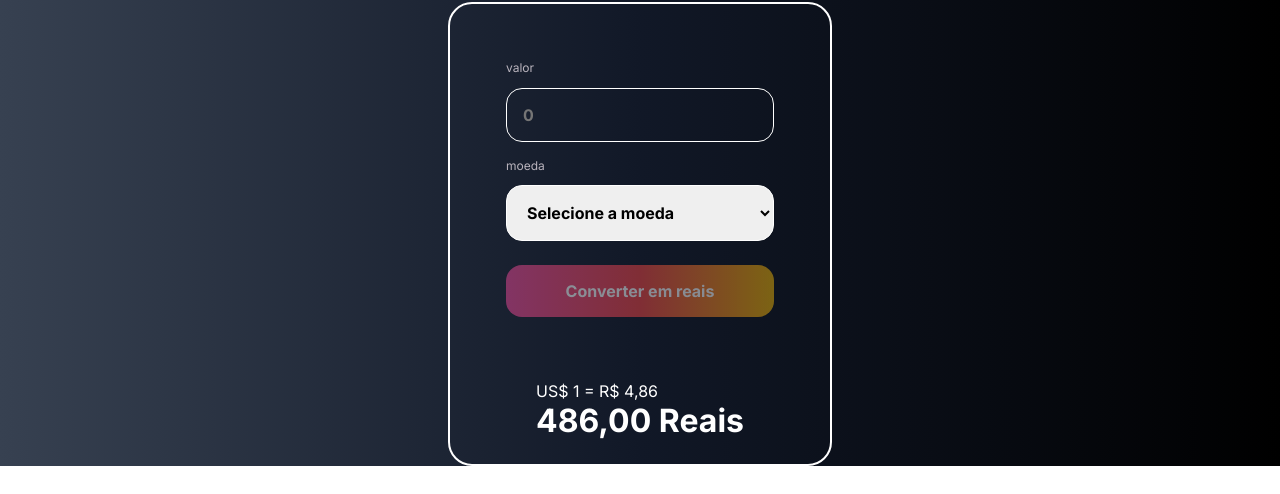
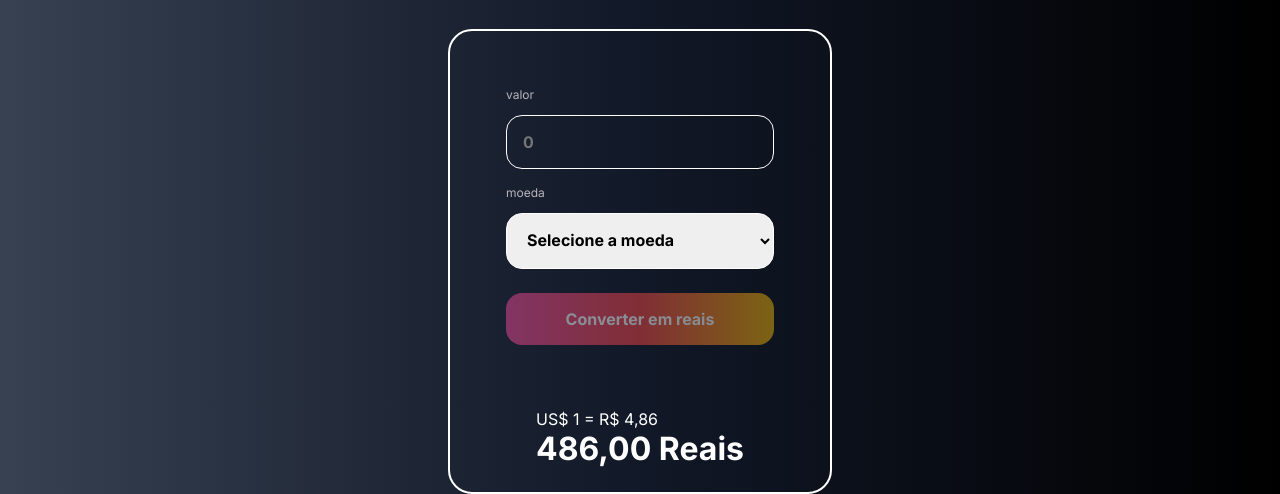
Before and after one commit to Grid2109/Convert, a plain HTML site: page index.html in a window 1280 px wide. Shown: the part 361-855 px from the top of the page. Before the commit the page ends 827 px from the top, so only its background shows below. Drawn offline with Linux system fonts and the light colour scheme.

Commit message:
Correction in the height and width of the body and the unit of measurement px for em

```diff
--- a/styles.css
+++ b/styles.css
@@ -7,14 +7,15 @@
 }
 
 body {
+ overflow-x: hidden;
   background: linear-gradient(
     to right,
     rgb(55, 65, 81),
     rgb(17, 24, 39),
     rgb(0, 0, 0)
   );
-  width: 100vw;
-  height: 100vh;
+  min-width: 100vw;
+  min-height: 100vh;
   display: flex;
   flex-direction: column;
   justify-content: center;
@@ -99,7 +100,8 @@ img {
   width: 100%;
 }
 
-@media (max-width: 768px) {
+@media (max-width: 48em) {
+
     main {
        padding: 1rem;
     }
```
